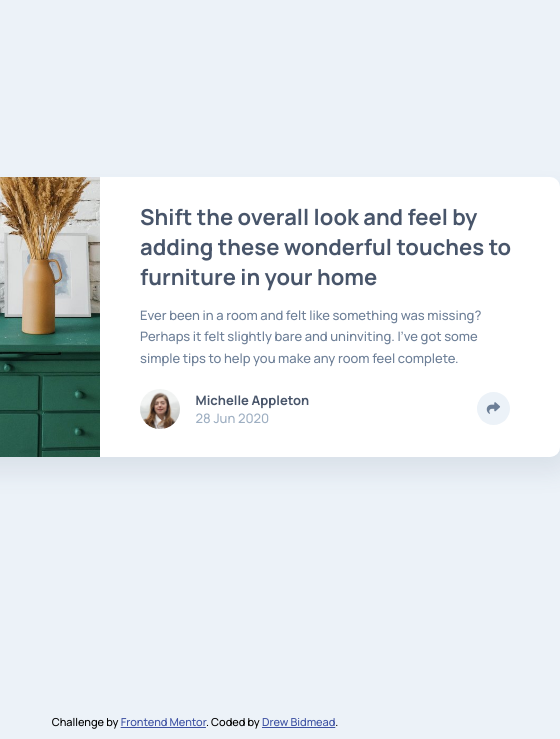
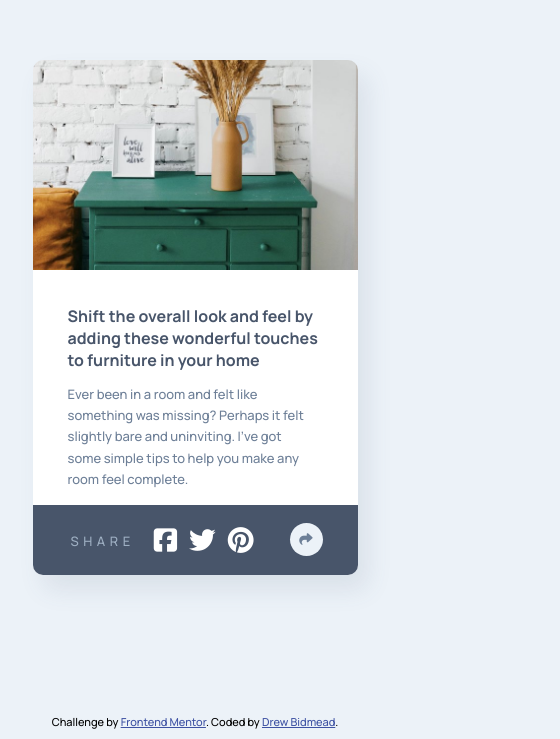
Before and after one commit to dbidmead/article-preview, a plain HTML site: page index.html in a window 390 px wide. Shown: the part 105-844 px from the top of the page, 560 px wide, since content can reach past the window. Drawn offline with Linux system fonts and the light colour scheme.

Commit message:
Mobile support implemented

```diff
--- a/styles.css
+++ b/styles.css
@@ -206,3 +206,82 @@ h1 {
 .attribution a {
     color: hsl(228, 45%, 44%);
 }
+
+
+@media (max-width: 750px) {
+    /* body {
+
+    }
+     */
+    .wrapper {
+        width: 325px;
+        height: 515px;
+    }
+
+    .card {
+        flex-direction: column;
+        overflow: hidden; /* to crop the image overflow, "overflow: hidden" must be given to the PARENT div (which must have defined height and width) */
+    }
+
+    .main-img {
+        border-radius: 0;
+        transform: translateY(-15px);
+    }
+
+    .text-half {
+        height: 350px;
+        width: auto;
+        transform: translateY(-50px);
+        padding: 35px;
+        border-radius: 0;
+    }
+
+    .text-content {
+        width: 265px;
+    }
+
+    h1 {
+        font-size: 16px;
+    }
+
+    .text-block {
+        font-size: 13px;
+        padding-right: 22px;
+    }
+
+    .profile {
+        height: 45px;
+        margin-top: 13px;
+    }
+
+    .share-icon {
+        right: 0px;
+        z-index: 5;
+    }
+
+    #share-modal {
+        display: flex; /*none;*/ /* change to display: flex when clicking share button */
+        justify-content: start;
+        padding-left: 38px;
+        width: 330px;
+        height: 72px;
+        border-radius: 0;
+        left: -35px;
+        top: -12px;
+        transform: translate(0);
+        box-shadow: none;
+    }
+
+    .attribution {
+        font-size: 11px;
+        text-align: center;
+        width: 100vw;
+        position: absolute;
+        bottom: 10px;
+    }
+
+    .attribution a {
+        color: hsl(228, 45%, 44%);
+    }
+
+}
```
